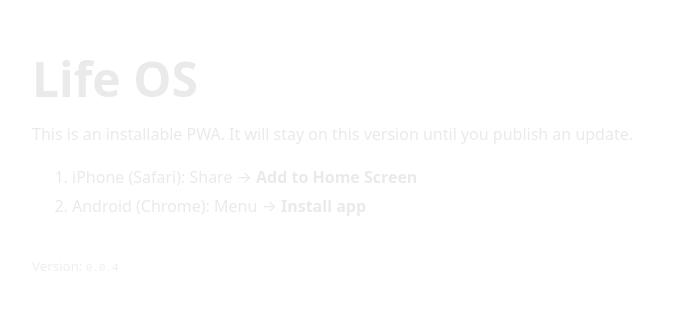
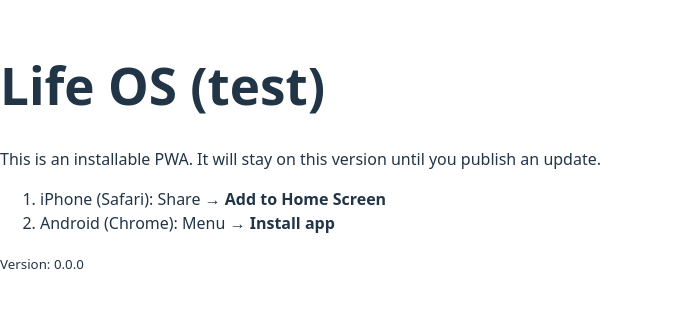
Before and after one commit to kenrosh2407-alt/life-os, a React (Vite) app: page / in a window 1280 px wide. Shown: the part 251-560 px from the top of the page, without its empty margins (0-695 px from the left). Built offline with nearby package versions, Linux system fonts and the light colour scheme.

Commit message:
test: update App text to trigger version bump

```diff
--- a/src/App.jsx
+++ b/src/App.jsx
@@ -1,24 +1,19 @@
-import React from 'react';
-
-// Import the version straight from package.json
-import pkg from '../package.json';
-
-export default function App() {
+function App() {
   return (
-    <div style={{ padding: '2rem', fontFamily: 'system-ui, -apple-system, Segoe UI, Roboto, Helvetica, Arial, sans-serif', color: '#eaeaea' }}>
-      <h1 style={{ fontSize: '3rem', marginBottom: '1rem' }}>Life OS</h1>
-      <p style={{ maxWidth: 680, lineHeight: 1.6 }}>
+    <div>
+      <h1>Life OS (test)</h1>
+      <p>
         This is an installable PWA. It will stay on this version until you publish an update.
       </p>
-
-      <ol style={{ marginTop: '1rem', lineHeight: 1.8 }}>
+      <ol>
         <li>iPhone (Safari): Share → <strong>Add to Home Screen</strong></li>
         <li>Android (Chrome): Menu → <strong>Install app</strong></li>
       </ol>
+      <footer>
+        <small>Version: {import.meta.env.VITE_APP_VERSION || "0.0.0"} </small>
+      </footer>
+    </div>
+  )
+}
 
-      <div style={{ marginTop: '2rem', opacity: 0.8 }}>
-        <small>Version: <code>{pkg.version}</code></small>
-      </div>
-    </div>
-  );
-}
+export default App;
```
